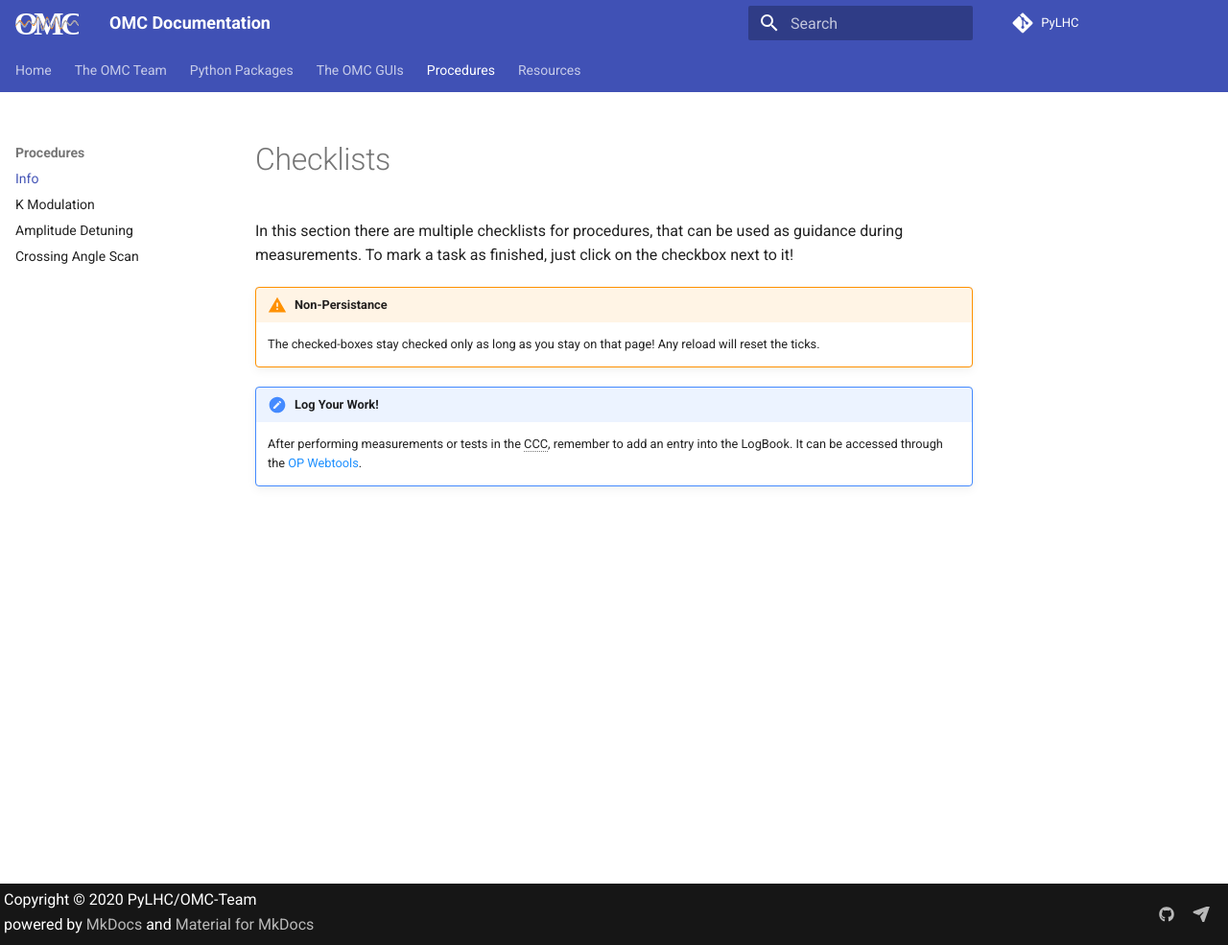
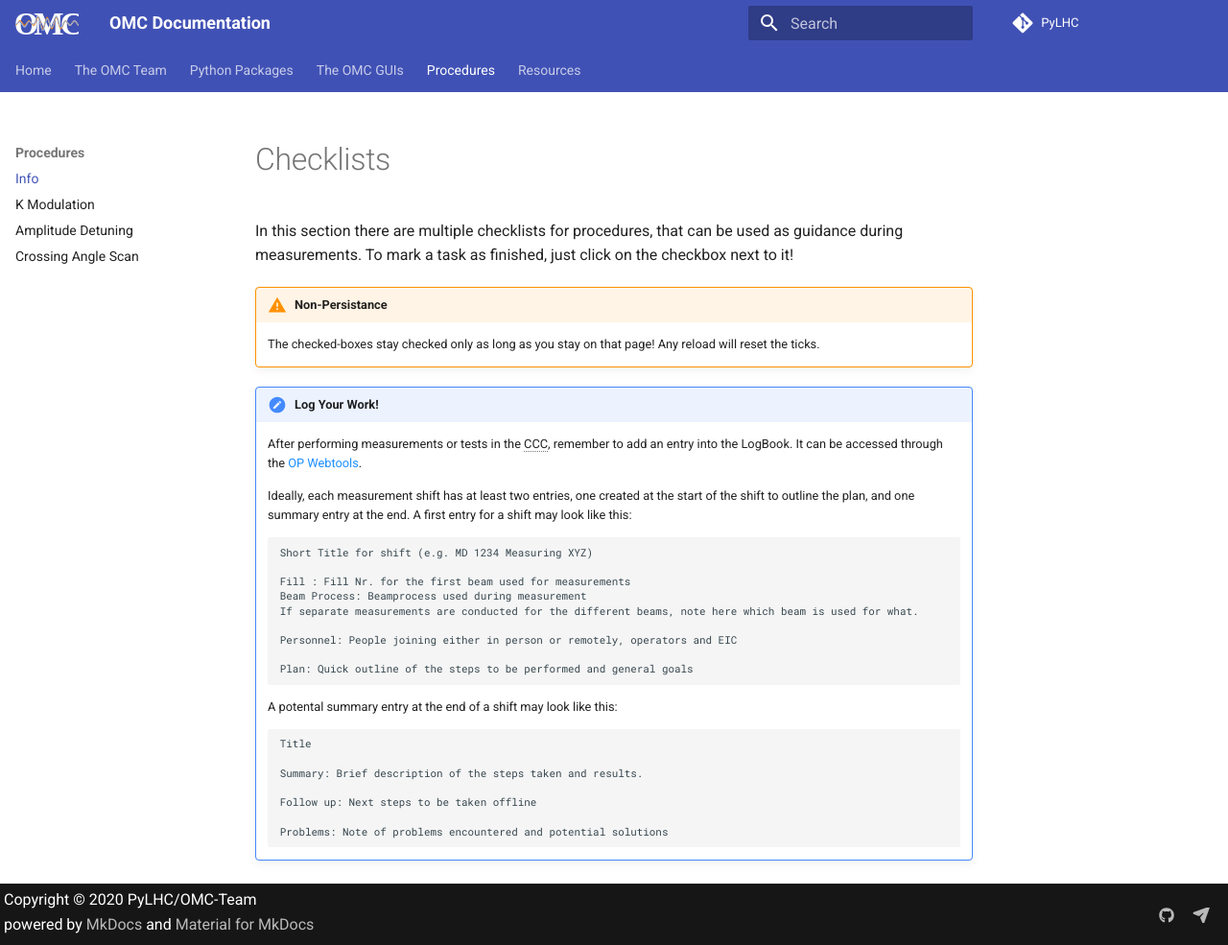
Before and after one commit to pylhc/pylhc.github.io, an MkDocs documentation site: the page built from docs/procedures/info.md, in a window 1280 px wide and 985 px high. Shown: the whole window at 96% size. Built offline with MkDocs 1.6.1 and Material for MkDocs 9.7.7, drawn with Linux system fonts in a browser that asks for light colours.

Commit message:
add templates to logbook reminder

````diff
--- a/docs/procedures/info.md
+++ b/docs/procedures/info.md
@@ -12,6 +12,33 @@ To mark a task as finished, just click on the checkbox next to it!
     After performing measurements or tests in the CCC, remember to add an entry into the LogBook.
     It can be accessed through the [OP Webtools][op_webtools]{target=_blank .cern_login}.
 
+    Ideally, each measurement shift has at least two entries, one created at the start of the shift to outline the plan, and one summary entry at the end.
+    A first entry for a shift may look like this:
+
+    ```
+    Short Title for shift (e.g. MD 1234 Measuring XYZ)
+
+    Fill : Fill Nr. for the first beam used for measurements
+    Beam Process: Beamprocess used during measurement
+    If separate measurements are conducted for the different beams, note here which beam is used for what.
+
+    Personnel: People joining either in person or remotely, operators and EIC
+
+    Plan: Quick outline of the steps to be performed and general goals
+    ```
+
+    A potental summary entry at the end of a shift may look like this:
+
+    ```
+    Title
+
+    Summary: Brief description of the steps taken and results.
+
+    Follow up: Next steps to be taken offline
+
+    Problems: Note of problems encountered and potential solutions
+
+    ```
 
 *[CCC]: CERN Control Center
 
````
